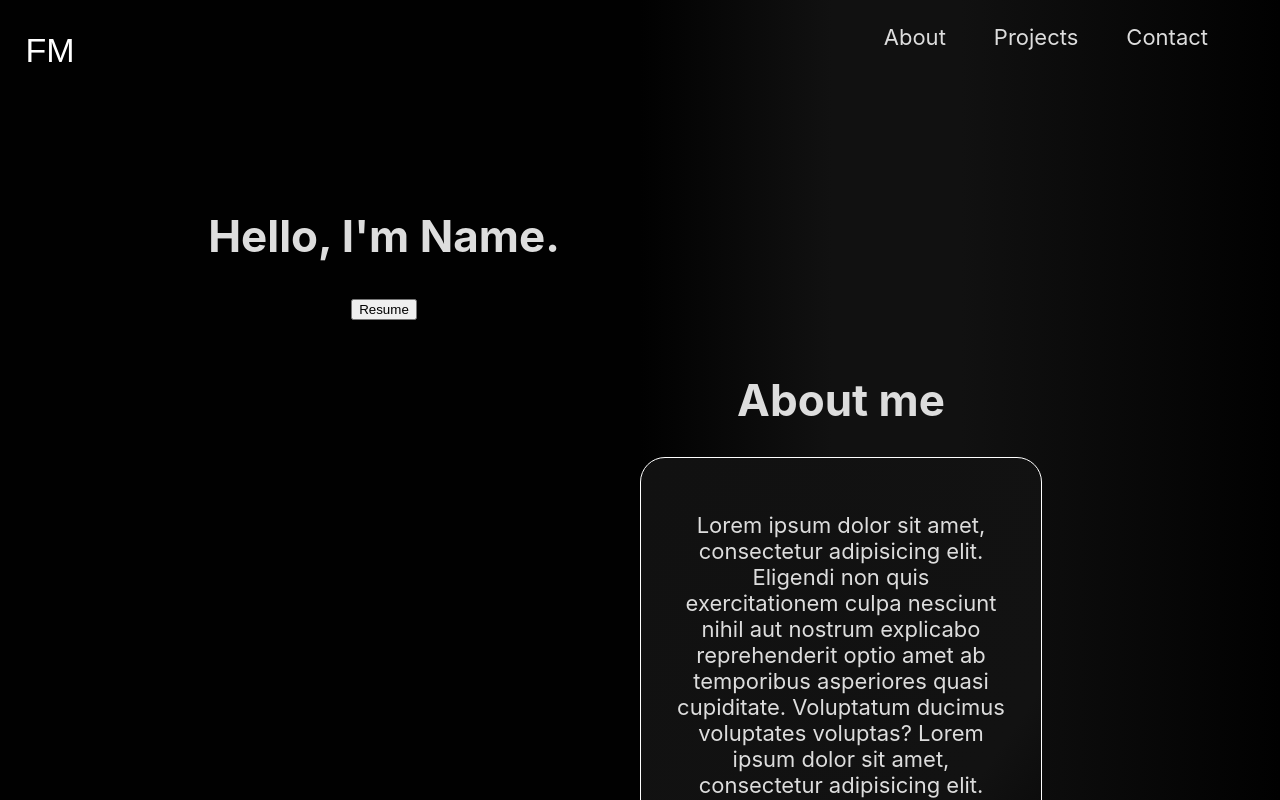
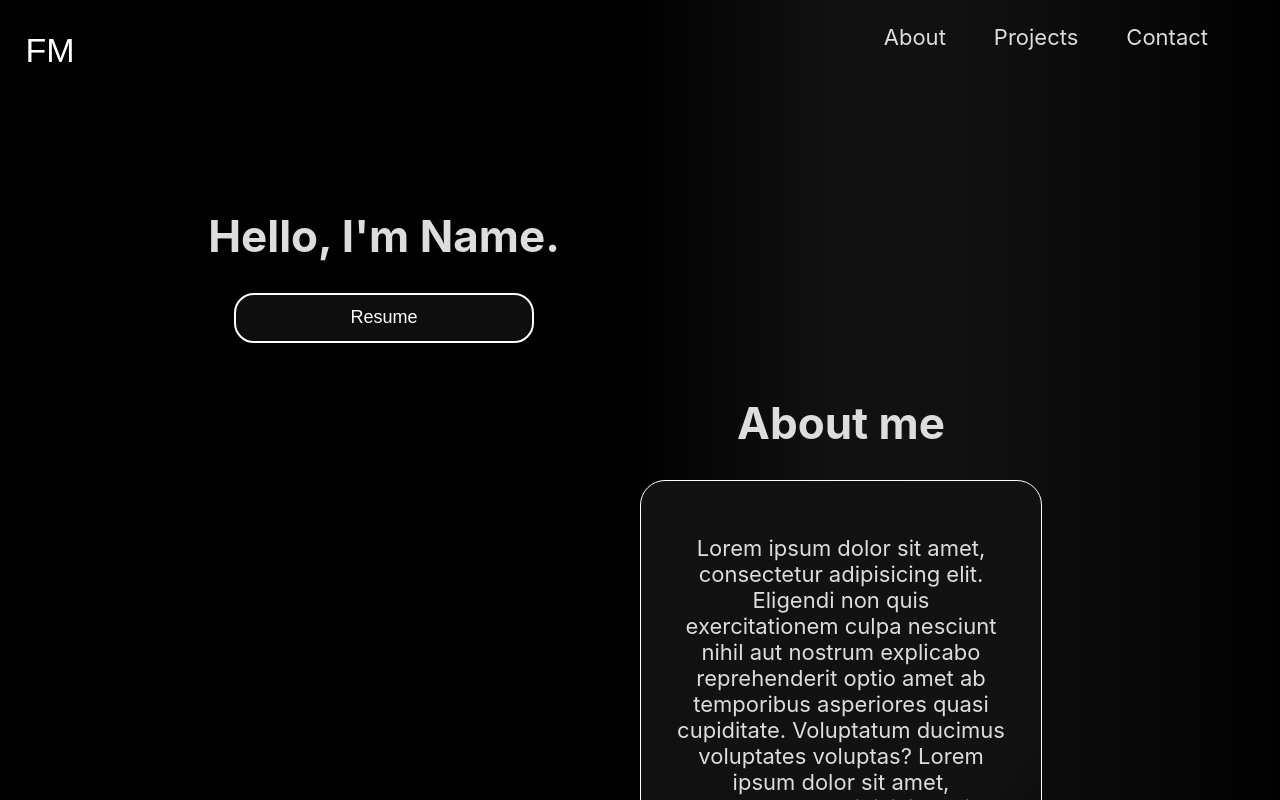
Before and after one commit to Faboid/portfolio, a JavaScript app: page / in a window 1280 px wide. Shown: the top 800 px of the page. Built offline with nearby package versions, Linux system fonts and the light colour scheme; the HTML template or start-up script is replaced by a standard one.

Commit message:
Added styling for resume button.

```diff
--- a/src/sections/About.css
+++ b/src/sections/About.css
@@ -88,3 +88,21 @@
     }
 
 }
+
+.resume-button {
+    width: 18.75rem;
+    height: 3.125rem;
+    background: #33333344;
+    border-radius: 20px;
+    border: 2px solid white;
+    color: white;
+    font-size: large;
+}
+
+.resume-button:hover {
+    border-color: #9999FF;
+}
+
+.resume-button:active {
+    border-color: #555555;
+}
```
